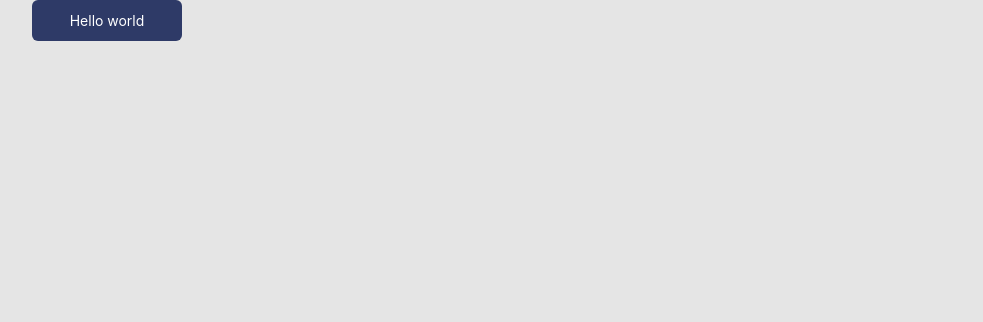
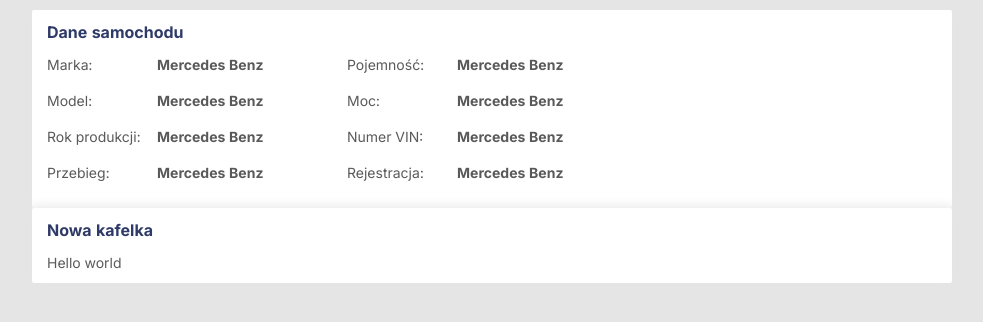
Before and after one commit to Andrzej-Marek/car_service_base, a React app: page / in a window 1280 px wide. Shown: the top 322 px of the page, without its empty margins (148-1131 px from the left). Built offline with nearby package versions, Linux system fonts and the light colour scheme; the HTML template or start-up script is replaced by a standard one.

Commit message:
Added generic tile wrapper style

```diff
--- a/src/App.tsx
+++ b/src/App.tsx
@@ -1,8 +1,8 @@
 import React, { FC } from "react";
-import { PrimaryButton } from "./components";
 import { GlobalStyle } from "./shared/styles";
-import { Container } from './components';
+import { Container } from "./components";
 import styled from "styled-components";
+import ServiceDetails from "./containers/ServiceDetails/ServiceDetails";
 
 interface OwnProps {}
 
@@ -13,7 +13,7 @@ const App: FC<Props> = () => {
         <MainWrapper>
             <GlobalStyle />
             <Container>
-                <PrimaryButton text="Hello world" width="150px" />
+                <ServiceDetails />
             </Container>
         </MainWrapper>
     );
@@ -21,7 +21,7 @@ const App: FC<Props> = () => {
 
 const MainWrapper = styled.div`
     height: 100vh;
-    background: ${({theme}) => theme.color.background};
+    background: ${({ theme }) => theme.color.background};
 `;
 
 export default App;
--- /dev/null
+++ b/src/components/Lists/CarDetailsList/CarDetailsList.tsx
@@ -0,0 +1,41 @@
+import { media } from "@/shared/utils";
+import React, { FC } from "react";
+import styled from "styled-components";
+import { ListElement } from "../components";
+
+interface OwnProps {}
+
+type Props = OwnProps;
+
+const CarDetailsList: FC<Props> = () => {
+    return (
+        <ListWrapper>
+            <Column>
+                <ListElement label="Marka" value="Mercedes Benz" />
+                <ListElement label="Model" value="Mercedes Benz" />
+                <ListElement label="Rok produkcji" value="Mercedes Benz" />
+                <ListElement label="Przebieg" value="Mercedes Benz" />
+            </Column>
+            <Column>
+                <ListElement label="Pojemność" value="Mercedes Benz" />
+                <ListElement label="Moc" value="Mercedes Benz" />
+                <ListElement label="Numer VIN" value="Mercedes Benz" />
+                <ListElement label="Rejestracja" value="Mercedes Benz" />
+            </Column>
+        </ListWrapper>
+    );
+};
+
+const ListWrapper = styled.div`
+    ${media.tablet`
+        display: flex;
+    `};
+`;
+
+const Column = styled.div`
+    ${media.tablet`
+            width: 300px;
+    `};
+`;
+
+export default CarDetailsList;
--- /dev/null
+++ b/src/components/Lists/components/ListElement/ListElement.tsx
@@ -0,0 +1,41 @@
+import { media } from "@/shared/utils";
+import React, { FC } from "react";
+import styled from "styled-components";
+
+interface OwnProps {
+    label: string;
+    value: string;
+}
+
+type Props = OwnProps;
+
+const ListElement: FC<Props> = ({ label, value }) => {
+    return (
+        <ListElementWrapper>
+            <ListKey>{label}:</ListKey>
+            <ListValue>{value ?? "-"}</ListValue>
+        </ListElementWrapper>
+    );
+};
+
+const ListElementWrapper = styled.div`
+    display: flex;
+    align-items: center;
+    padding-bottom: 10px;
+    padding-right: 20px;
+
+    ${media.tablet`
+        padding-bottom: 15px;
+        padding-right: 30px;
+    `}
+`;
+
+const ListKey = styled.div`
+    width: 110px;
+`;
+
+const ListValue = styled.div`
+    font-weight: 700;
+`;
+
+export default ListElement;
--- /dev/null
+++ b/src/components/Lists/components/index.ts
@@ -0,0 +1 @@
+export { default as ListElement } from "./ListElement/ListElement";
--- /dev/null
+++ b/src/components/Tiles/ContentTile/ContentTile.tsx
@@ -0,0 +1,31 @@
+import React, { FC } from "react";
+import { TileWrapper } from "@/shared/styles";
+import styled from "styled-components";
+
+interface OwnProps {
+    title: string;
+}
+
+type Props = OwnProps;
+
+const ContentTile: FC<Props> = ({ title, children }) => {
+    return (
+        <StyledTileWrapper>
+            <Title>{title}</Title>
+            {children}
+        </StyledTileWrapper>
+    );
+};
+
+const StyledTileWrapper = styled(TileWrapper)`
+    padding: 10px 15px;
+`;
+
+const Title = styled.div`
+    font-size: ${({ theme }) => theme.fontSize.tileTitle};
+    color: ${({ theme }) => theme.color.primaryBlue};
+    font-weight: 700;
+    padding-bottom: 10px;
+`;
+
+export default ContentTile;
--- /dev/null
+++ b/src/containers/ServiceDetails/ServiceDetails.tsx
@@ -0,0 +1,26 @@
+import React, { FC } from "react";
+import { CarDetailsList, ContentTile } from "@/components";
+import styled from "styled-components";
+
+interface OwnProps {}
+
+type Props = OwnProps;
+
+const ServiceDetails: FC<Props> = () => {
+    return (
+        <Wrapper>
+            <ContentTile title="Dane samochodu">
+                <CarDetailsList />
+            </ContentTile>
+            <ContentTile title="Nowa kafelka">
+                <div>Hello world</div>
+            </ContentTile>
+        </Wrapper>
+    );
+};
+
+const Wrapper = styled.div`
+    padding: 10px 0;
+`;
+
+export default ServiceDetails;
--- a/src/shared/constants/theme.ts
+++ b/src/shared/constants/theme.ts
@@ -8,12 +8,16 @@ export const theme = {
     },
     iconSize: {},
     radius: {
-        small: "3px",
-        normal: "6px",
-        big: "12px,",
+        small: "2px",
+        normal: "4px",
+        big: "6px,",
     },
-    fontSize: {},
-    boxShadow: {},
+    fontSize: {
+        tileTitle: "16px",
+    },
+    boxShadow: {
+        tile: "0px 2px 12px 3px #E5E5E5;",
+    },
     space: {},
 };
 
--- a/src/shared/styles/GlobalStyle.style.ts
+++ b/src/shared/styles/GlobalStyle.style.ts
@@ -7,5 +7,6 @@ export const GlobalStyle = createGlobalStyle`
     margin: 0;
     padding: 0;
     font-family: 'Inter', sans-serif;
+    font-size: 14px;
   }
 `;
--- /dev/null
+++ b/src/shared/styles/TileWrapper.style.ts
@@ -0,0 +1,7 @@
+import styled from "styled-components";
+
+export const TileWrapper = styled.div`
+    border-radius: ${({ theme }) => theme.radius.small};
+    box-shadow: ${({ theme }) => theme.boxShadow.tile};
+    background: ${({ theme }) => theme.color.white};
+`;
--- a/src/shared/styles/index.ts
+++ b/src/shared/styles/index.ts
@@ -1 +1,3 @@
 export { GlobalStyle } from "./GlobalStyle.style";
+
+export { TileWrapper } from "./TileWrapper.style";
```
Also changed, not shown: src/components/index.ts (+8 -0 lines), 1 other file (tests, documents, lock files or other folders).
